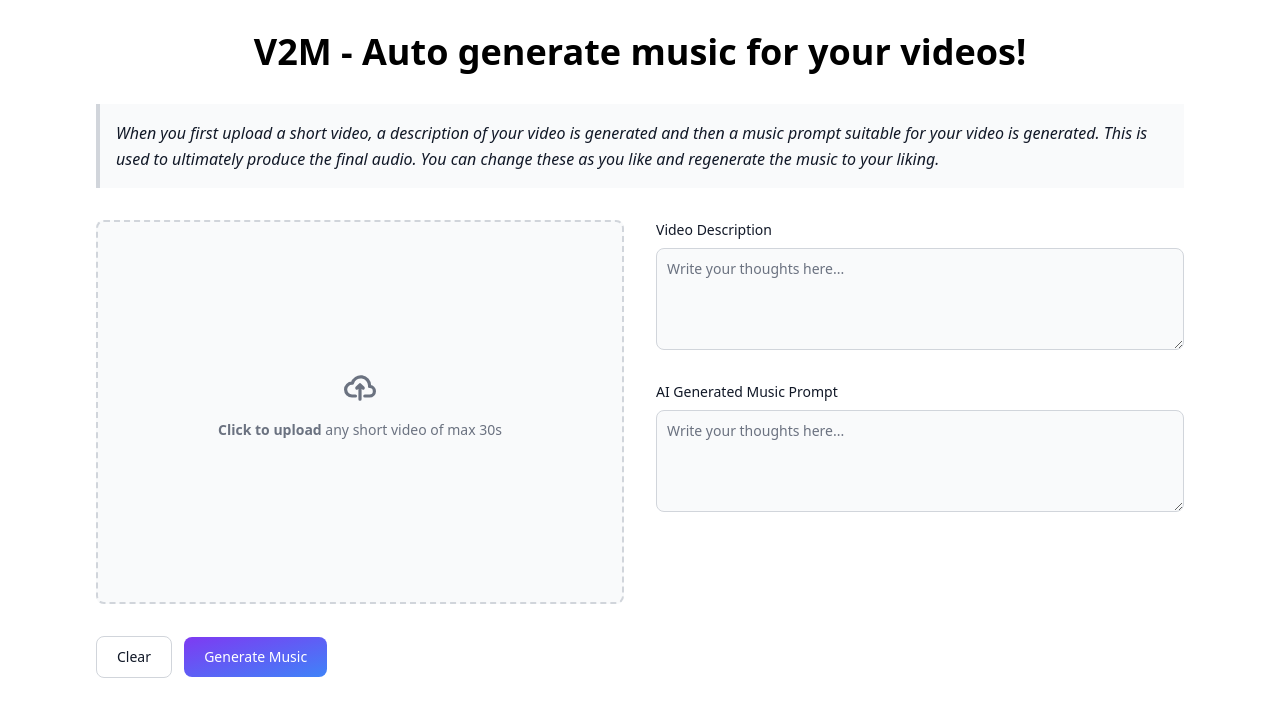
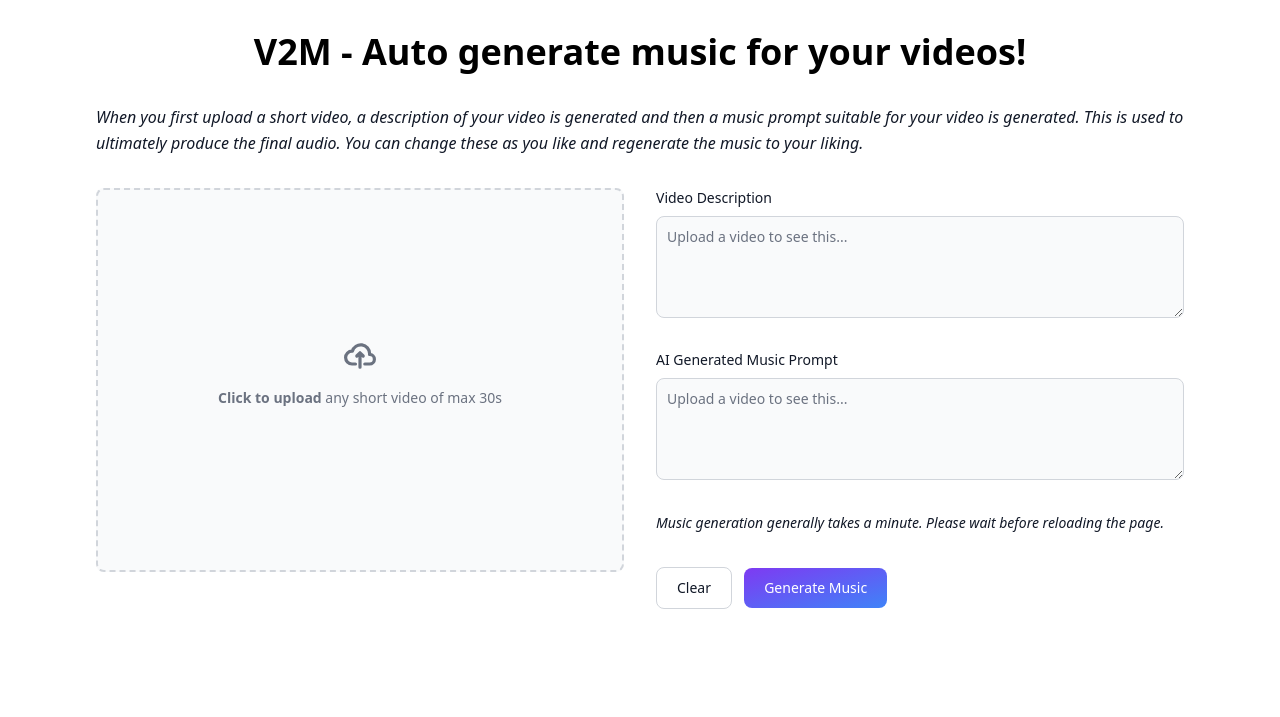
Before and after one commit to sam9111/Video2Music, a Flask app: page / in a window 1280 px wide. Shown: the top 717 px of the page. Run offline with Flask 2, Linux system fonts and the light colour scheme; style sheets or scripts are compiled from the project's sources; some libraries are stand-ins or nearby versions.

Commit message:
all features working

```diff
--- a/main.py
+++ b/main.py
@@ -1,10 +1,22 @@
 from flask import Flask, request, jsonify, render_template, send_file
 from generator import main
 from moviepy.editor import *
+from musicgen import generate_music
+from musicprompt import generate_music_prompt
 
 app = Flask(__name__)
 app.config['MAX_CONTENT_LENGTH'] = 64 * 1024 * 1024
 ALLOWED_EXTENSIONS = {'mp4', 'avi', 'mov', 'flv', 'wmv'}
+
+
+def combine_video_audio():
+  video = VideoFileClip("./static/video.mp4")
+  audio = AudioFileClip("./static/audio.wav")
+  final_clip = video.set_audio(audio)
+  final_clip.write_videofile("./static/combined_video.mp4", codec="libx264")
+
+  video.close()
+  audio.close()
 
 
 def allowed_file(filename):
@@ -32,24 +44,38 @@ def upload_video():
     return jsonify({'error': 'Invalid file type'}), 400
 
   input_video = "./static/video.mp4"
-  output_audio = "./static/audio.wav"
 
   file.save(input_video)
 
   descriptions, music_prompt = main()
 
-  video = VideoFileClip(input_video)
-  audio = AudioFileClip(output_audio)
-  final_clip = video.set_audio(audio)
-  final_clip.write_videofile("./static/combined_video.mp4", codec="libx264")
-
-  video.close()
-  audio.close()
+  combine_video_audio()
 
   return render_template('output.html',
                          descriptions=descriptions,
                          music_prompt=music_prompt)
 
 
+@app.route('/regenerate/prompt', methods=['POST', 'GET'])
+def regenerate_prompt():
+  data = request.get_json()
+  video_description = data['description']
+
+  music_prompt = generate_music_prompt(video_description)
+
+  return jsonify({'music_prompt': music_prompt})
+
+
+@app.route('/regenerate/music', methods=['POST', 'GET'])
+def regenerate_music():
+  data = request.get_json()
+  music_prompt = data['music_prompt']
+
+  generate_music(music_prompt)
+  combine_video_audio()
+
+  return jsonify({'success': True})
+
+
 if __name__ == '__main__':
   app.run(host='0.0.0.0', port=81)
--- a/pyproject.toml
+++ b/pyproject.toml
@@ -12,6 +12,7 @@ scipy = "1.11.2"
 sentence-transformers = "^2.2.2"
 torch = ">=2.0.0, !=2.0.1"
 replit-ai = "^0.0.11"
+replicate = "^0.13.0"
 
 [tool.poetry.dev-dependencies]
 debugpy = "^1.6.2"
--- a/templates/index.html
+++ b/templates/index.html
@@ -1,6 +1,5 @@
 <!DOCTYPE html>
 <html lang="en">
-
    <head>
       <meta charset="UTF-8">
       <meta http-equiv="X-UA-Compatible" content="IE=edge">
@@ -8,22 +7,17 @@
       <title></title>
       <link rel="stylesheet" href="{{url_for('static',filename='dist/css/output.css')}}">
    </head>
+   <body class="flex flex-col p-8 mx-16 space-y-8">
+      <h1 class="text-4xl font-extrabold text-center">V2M - Auto generate music for your videos!</h1>
 
-<body class="flex flex-col p-8 mx-16 space-y-8">
-
-  <h1 class="text-4xl font-extrabold text-center">V2M - Auto generate music for your videos!</h1>
-  <blockquote class="p-4 my-4 border-l-4 border-gray-300 bg-gray-50 dark:border-gray-500 dark:bg-gray-800">
          <p class="text-md italic  leading-relaxed text-gray-900 dark:text-white">When you first upload a
             short video, a description of your video is generated and then a music prompt suitable for your video is
             generated. This is used to ultimately produce the final audio. You can change these as you like and regenerate
-      the music to your liking.</p>
-  </blockquote>
+            the music to your liking.
+         </p>
 
-  <div class="flex space-x-8" >
-    <!-- Left Video Input -->
-
-      <form method="POST" enctype="multipart/form-data" action="/upload" class="flex w-1/2 flex-col space-y-8">
-        <div class="" id="left">
+      <form class="flex space-x-8" method="POST" enctype="multipart/form-data" action="/upload" >
+         <div class="flex w-1/2 flex-col space-y-8" id="left">
             <label
                class="flex flex-col items-center justify-center w-full h-96 border-2 border-gray-300 border-dashed rounded-lg cursor-pointer bg-gray-50 dark:hover:bg-bray-800 dark:bg-gray-700 hover:bg-gray-100 dark:border-gray-600 dark:hover:border-gray-500 dark:hover:bg-gray-600">
                <div class="flex flex-col items-center justify-center pt-5 pb-6">
@@ -33,47 +27,41 @@
                         d="M13 13h3a3 3 0 0 0 0-6h-.025A5.56 5.56 0 0 0 16 6.5 5.5 5.5 0 0 0 5.207 5.021C5.137 5.017 5.071 5 5 5a4 4 0 0 0 0 8h2.167M10 15V6m0 0L8 8m2-2 2 2" />
                   </svg>
                   <p class="mb-2 text-sm text-gray-500 dark:text-gray-400"><span class="font-semibold">Click to
-              upload </span> any short video of max 30s</p>
-
+                     upload </span> any short video of max 30s
+                  </p>
                </div>
                <input type="file" class="hidden" name="file" required />
             </label>
+
          </div>
-      <div class=" max-w-full">
-        <button type="button"
-          class="text-gray-900 bg-white border border-gray-300 focus:outline-none hover:bg-gray-100 focus:ring-4 focus:ring-gray-200 font-medium rounded-lg text-sm px-5 py-2.5 mr-2 mb-2 dark:bg-gray-800 dark:text-white dark:border-gray-600 dark:hover:bg-gray-700 dark:hover:border-gray-600 dark:focus:ring-gray-700">Clear</button>
-
-        <input type="submit" value="Generate Music"
-          class="text-white bg-gradient-to-br from-purple-600 to-blue-500 hover:bg-gradient-to-bl focus:ring-4 focus:outline-none focus:ring-blue-300 dark:focus:ring-blue-800 font-medium rounded-lg text-sm px-5 py-2.5 text-center mb-2" />
-      </div>
-      </form>
-
-
-
          <!-- Right Video Input -->
          <div class="w-1/2 flex flex-col space-y-8  ">
-
             <div>
                <label for="message" class="block mb-2 text-sm font-medium text-gray-900 dark:text-white">Video
                Description</label>
                <textarea id="message" rows="4"
                   class="block p-2.5 w-full text-sm text-gray-900 bg-gray-50 rounded-lg border border-gray-300 focus:ring-blue-500 focus:border-blue-500 dark:bg-gray-700 dark:border-gray-600 dark:placeholder-gray-400 dark:text-white dark:focus:ring-blue-500 dark:focus:border-blue-500"
-          placeholder="Write your thoughts here..."></textarea>
+                  placeholder="Upload a video to see this..."></textarea>
             </div>
-
             <div>
                <label for="message" class="block mb-2 text-sm font-medium text-gray-900 dark:text-white">AI Generated Music
                Prompt</label>
                <textarea id="message" rows="4"
                   class="block p-2.5 w-full text-sm text-gray-900 bg-gray-50 rounded-lg border border-gray-300 focus:ring-blue-500 focus:border-blue-500 dark:bg-gray-700 dark:border-gray-600 dark:placeholder-gray-400 dark:text-white dark:focus:ring-blue-500 dark:focus:border-blue-500"
-          placeholder="Write your thoughts here..."></textarea>
+                  placeholder="Upload a video to see this..."></textarea>
+            </div>
+              <p class="text-sm italic  leading-relaxed text-gray-900 dark:text-white">Music generation generally takes a minute. Please wait before reloading the page.
+         </p>
+            <div class=" max-w-full">
+               <button type="button"
+                  class="text-gray-900 bg-white border border-gray-300 focus:outline-none hover:bg-gray-100 focus:ring-4 focus:ring-gray-200 font-medium rounded-lg text-sm px-5 py-2.5 mr-2 mb-2 dark:bg-gray-800 dark:text-white dark:border-gray-600 dark:hover:bg-gray-700 dark:hover:border-gray-600 dark:focus:ring-gray-700">Clear</button>
+               <input type="submit" value="Generate Music"
+                  class="text-white bg-gradient-to-br from-purple-600 to-blue-500 hover:bg-gradient-to-bl focus:ring-4 focus:outline-none focus:ring-blue-300 dark:focus:ring-blue-800 font-medium rounded-lg text-sm px-5 py-2.5 text-center mb-2" />
+
             </div>
 
-
-
+      </form>
       </div>
-  </div>
-
       <script>
          window.onload = function(){
            const fileInput = document.querySelector('#left input[type="file"]');
@@ -102,10 +90,6 @@ window.onload = function(){
          }
 
       </script>
-
-
       <script src="https://cdnjs.cloudflare.com/ajax/libs/flowbite/1.8.1/flowbite.min.js"></script>
-
    </body>
-
 </html>
```
Also changed, not shown: musicgen.py (+16 -16 lines), templates/output.html (+84 -38 lines), 2 other files. Lines whose indentation alone changed are shown as unchanged.
